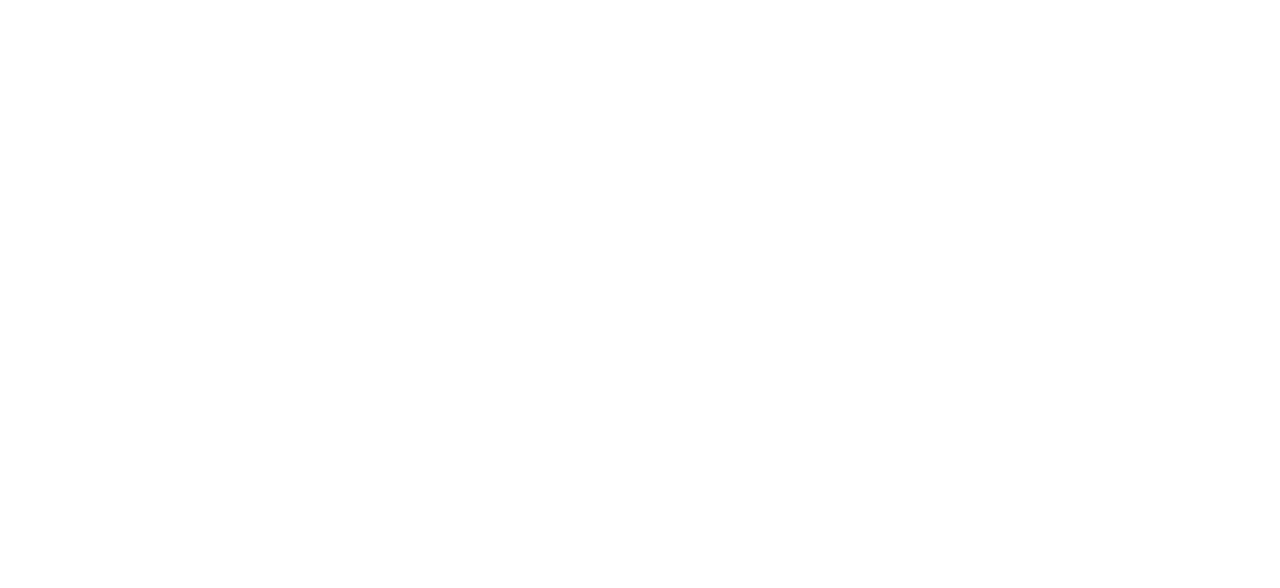
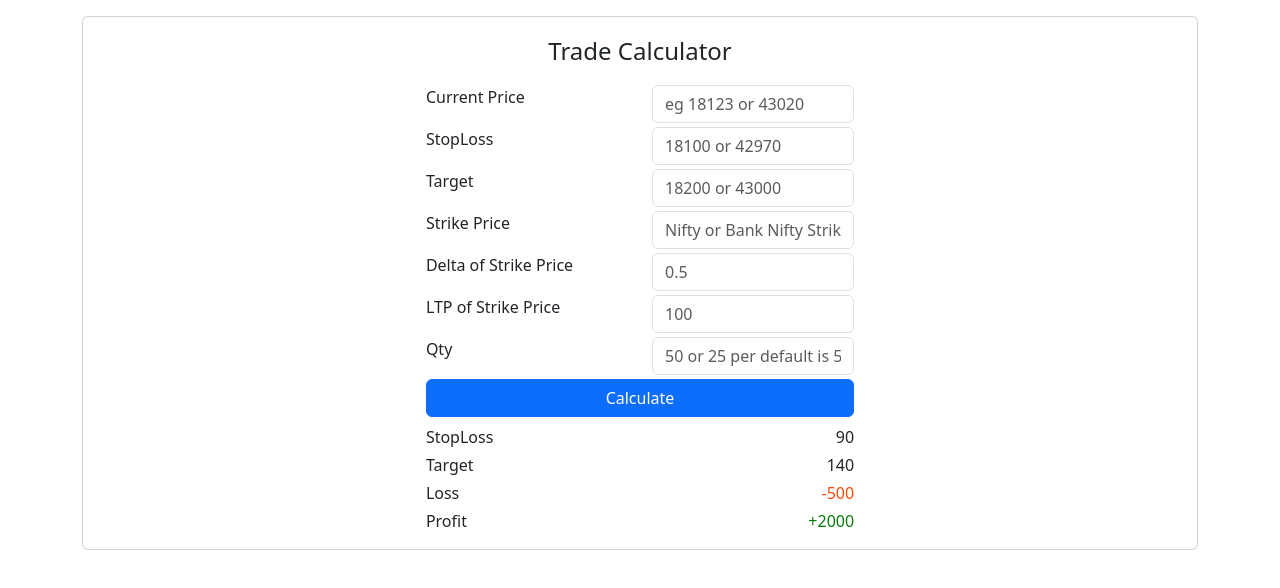
Before and after one commit to darklotus-games/trade-calc, a plain HTML site: page main.html in a window 1280 px wide. Drawn offline with nearby package versions, Linux system fonts and the light colour scheme.

Commit message:
files updated
files got updated

```diff
--- a/main.html
+++ b/main.html
@@ -1,15 +1,84 @@
 <!DOCTYPE html>
 <html lang="en">
+
 <head>
     <meta charset="UTF-8">
     <meta http-equiv="X-UA-Compatible" content="IE=edge">
     <meta name="viewport" content="width=device-width, initial-scale=1.0">
-    <link href="https://cdn.jsdelivr.net/npm/bootstrap@5.3.0-alpha1/dist/css/bootstrap.min.css" rel="stylesheet" integrity="sha384-GLhlTQ8iRABdZLl6O3oVMWSktQOp6b7In1Zl3/Jr59b6EGGoI1aFkw7cmDA6j6gD" crossorigin="anonymous">
+    <link href="https://cdn.jsdelivr.net/npm/bootstrap@5.3.0-alpha1/dist/css/bootstrap.min.css" rel="stylesheet"
+        integrity="sha384-GLhlTQ8iRABdZLl6O3oVMWSktQOp6b7In1Zl3/Jr59b6EGGoI1aFkw7cmDA6j6gD" crossorigin="anonymous">
     <title>Trade Calculator</title>
 </head>
+
 <body>
+    <div class="container">
+        <div class="card mx-auto mt-3">
+            <div class="card-body text-center">
+                <div class="title fs-4">Trade Calculator </div>
+            </div>
+            <div class="mx-auto">
+                <div class="mb-1 row">
+                    <div class="col-6">Current Price</div>
+                    <div class="col-6"><input type="text" class="col-sm-5 form-control" placeholder="eg 18123 or 43020"
+                            aria-label="eg 18120 or 43020"></div>
+                </div>
+                <div class="mb-1 row">
+                    <div class="col-6">StopLoss</div>
+                    <div class="col-6"><input type="text" class="col-sm-5 form-control" placeholder="18100 or 42970"
+                            aria-label="18100 or 42970"></div>
+                </div>
+                <div class="mb-1 row">
+                    <div class="col-6">Target</div>
+                    <div class="col-6"><input type="text" class="col-sm-5 form-control" placeholder="18200 or 43000"
+                            aria-label="18200 or 43000"></div>
+                </div>
+                <div class="mb-1 row">
+                    <div class="col-6">Strike Price</div>
+                    <div class="col-6"><input type="text" class="col-sm-5 form-control"
+                            placeholder="Nifty or Bank Nifty Strike" aria-label="Nifty or Bank Nifty Strike"></div>
+                </div>
 
+                <div class="mb-1 row">
+                    <div class="col-6">Delta of Strike Price</div>
+                    <div class="col-6"><input type="text" class="col-sm-5 form-control"
+                            placeholder="0.5" aria-label="less than 1 eg .5"></div>
+                </div>
 
-<script src="https://cdn.jsdelivr.net/npm/bootstrap@5.3.0-alpha1/dist/js/bootstrap.bundle.min.js" integrity="sha384-w76AqPfDkMBDXo30jS1Sgez6pr3x5MlQ1ZAGC+nuZB+EYdgRZgiwxhTBTkF7CXvN" crossorigin="anonymous"></script>
+                <div class="mb-1 row">
+                    <div class="col-6">LTP of Strike Price</div>
+                    <div class="col-6"><input type="text" class="col-sm-5 form-control"
+                            placeholder="100" aria-label="less than 1 eg .5"></div>
+                </div>
+                <div class="mb-1 row">
+                    <div class="col-6">Qty</div>
+                    <div class="col-6"><input type="text" class="col-sm-5 form-control"
+                            placeholder="50 or 25 per default is 50" aria-label="less than 1 eg .5"></div>
+                </div>
+                <button class="btn btn-primary col-12 mb-2" onclick="showMessage()">Calculate</button>
+                <div class="mb-1 row">
+                    <div class="col-6">StopLoss</div>
+                    <div class="col-6 text-end"><div id="stoploss">90</div></div>
+                </div>
+                <div class="mb-1 row">
+                    <div class="col-6">Target</div>
+                    <div class="col-6 text-end"><div id="target">140</div></div>
+                </div>
+                <div class="mb-1 row">
+                    <div class="col-6">Loss</div>
+                    <div class="col-6 text-end"><div id="loss" style="color: #f74c08;">-500</div></div>
+                </div>
+                <div class="mb-3 row">
+                    <div class="col-6">Profit</div>
+                    <div class="col-6 text-end"><div id="profit" style="color: #097c09;">+2000</div></div>
+                </div>
+            </div>
+        </div>
+    </div>
+    <script>
+        function showMessage(){
+            console.log("button pressed");
+        }
+    </script>
 </body>
+
 </html>
```
Also changed, not shown: imgs/dark_lotus_logo_in_white_512x512.png (added).
